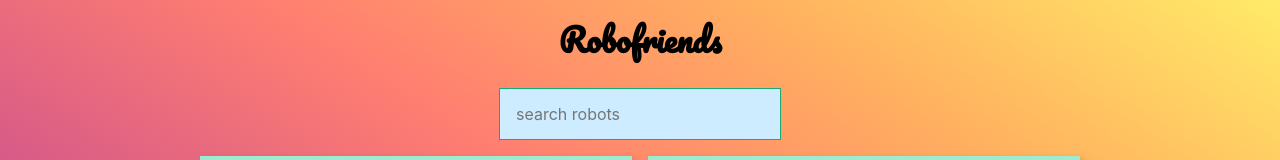
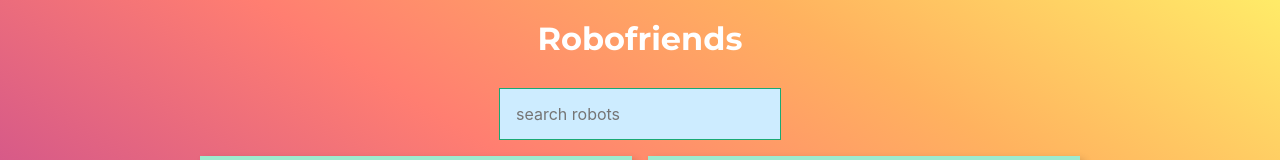
Before and after one commit to pronoia9/ztmtcwd-robofriends, a React (Create React App) app: page / in a window 1280 px wide. Shown: the top 160 px of the page. Built offline with nearby package versions, Linux system fonts and the light colour scheme.

Commit message:
add montserrat

```diff
--- a/src/App.css
+++ b/src/App.css
@@ -1,9 +1,10 @@
 @font-face {
-  font-family: 'Pacifico';
-  src: url(./Pacifico-Regular.ttf);
+  font-family: 'Montserrat';
+  src: url(./fonts/Montserrat-VariableFont_wght.ttf);
 }
 
 .title {
-  font-family: 'Pacifico', cursive;
+  font-family: 'Montserrat';
   text-transform: capitalize;
+  color: white;
 }
```
Also changed, not shown: src/Pacifico-Regular.ttf (deleted), src/fonts/Montserrat-VariableFont_wght.ttf (added).
